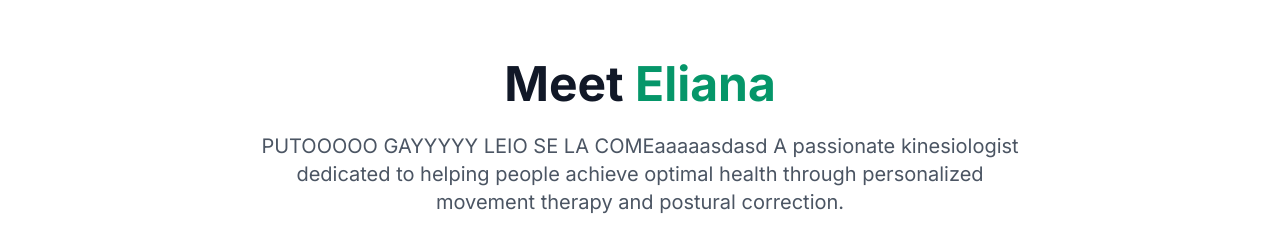
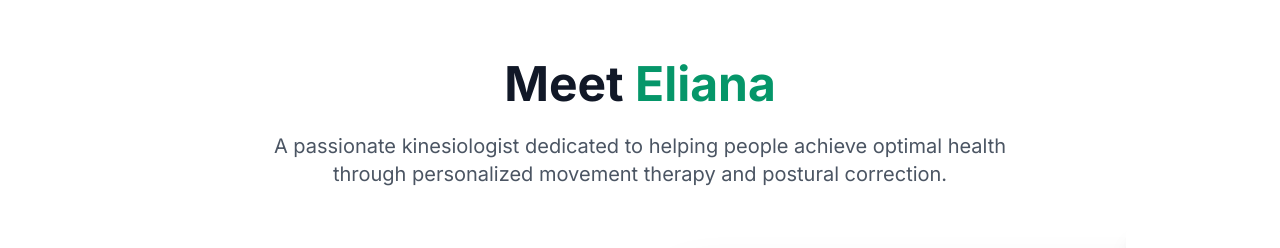
Before and after one commit to neudataing/kinesiologa, a React (Vite) app: page / in a window 1280 px wide. Shown: the part 820-1068 px from the top of the page. Built offline with nearby package versions, Linux system fonts and the light colour scheme; grey boxes are pictures that could not be loaded.

Commit message:
modified:   src/components/About.tsx 	new file:   src/img/Eliana.jpeg

```diff
--- a/src/components/About.tsx
+++ b/src/components/About.tsx
@@ -22,7 +22,7 @@ const About: React.FC = () => {
               Meet <span className="text-emerald-600">Eliana</span>
             </h2>
             <p className="text-xl text-gray-600 max-w-3xl mx-auto">
-              PUTOOOOO GAYYYYY LEIO SE LA COMEaaaaasdasd A passionate kinesiologist dedicated to helping people achieve optimal health through personalized movement therapy and postural correction.
+              A passionate kinesiologist dedicated to helping people achieve optimal health through personalized movement therapy and postural correction.
             </p>
           </div>
 
@@ -76,7 +76,7 @@ const About: React.FC = () => {
             <div className="relative">
               <div className="relative rounded-3xl overflow-hidden shadow-2xl">
                 <img
-                  src="https://images.pexels.com/photos/6303761/pexels-photo-6303761.jpeg?auto=compress&cs=tinysrgb&w=800"
+                  src="img/Eliana.jpeg"
                   alt="Eliana, Professional Kinesiologist"
                   className="w-full h-[500px] object-cover"
                 />
```
Also changed, not shown: src/img/Eliana.jpeg (added).
